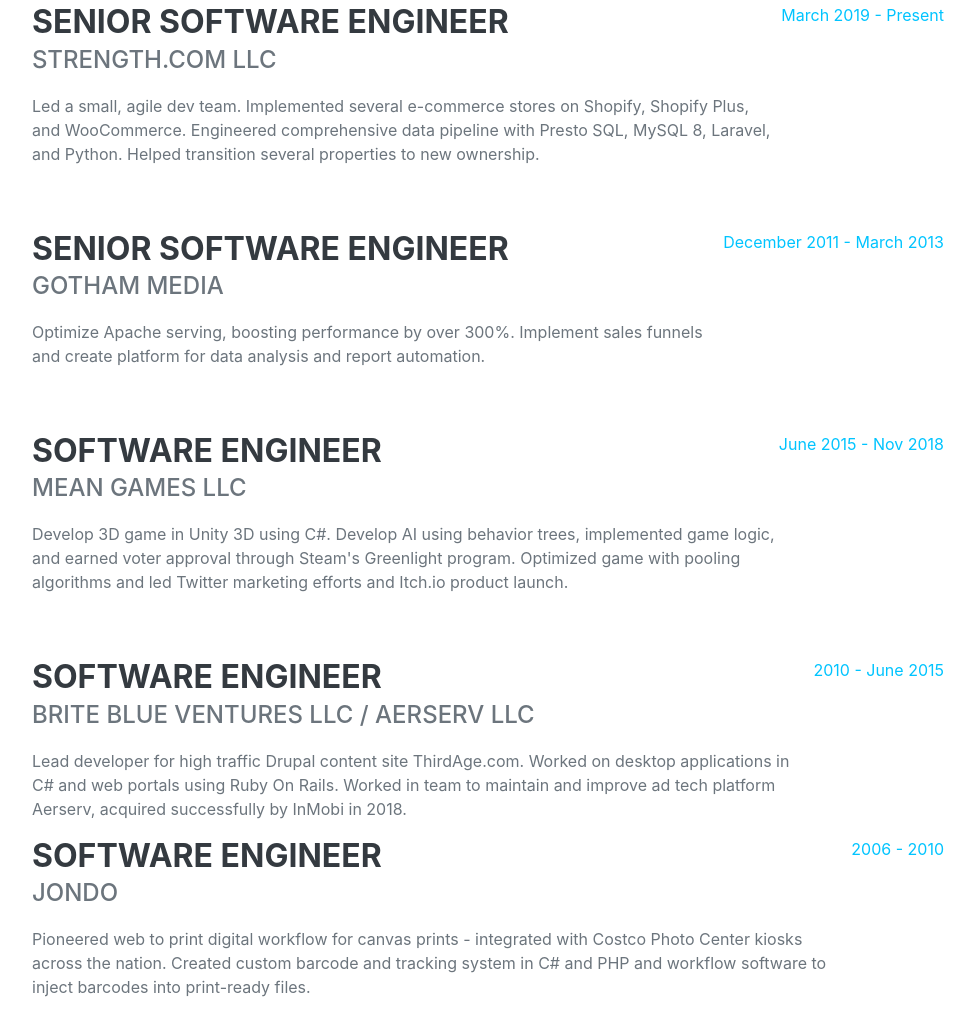
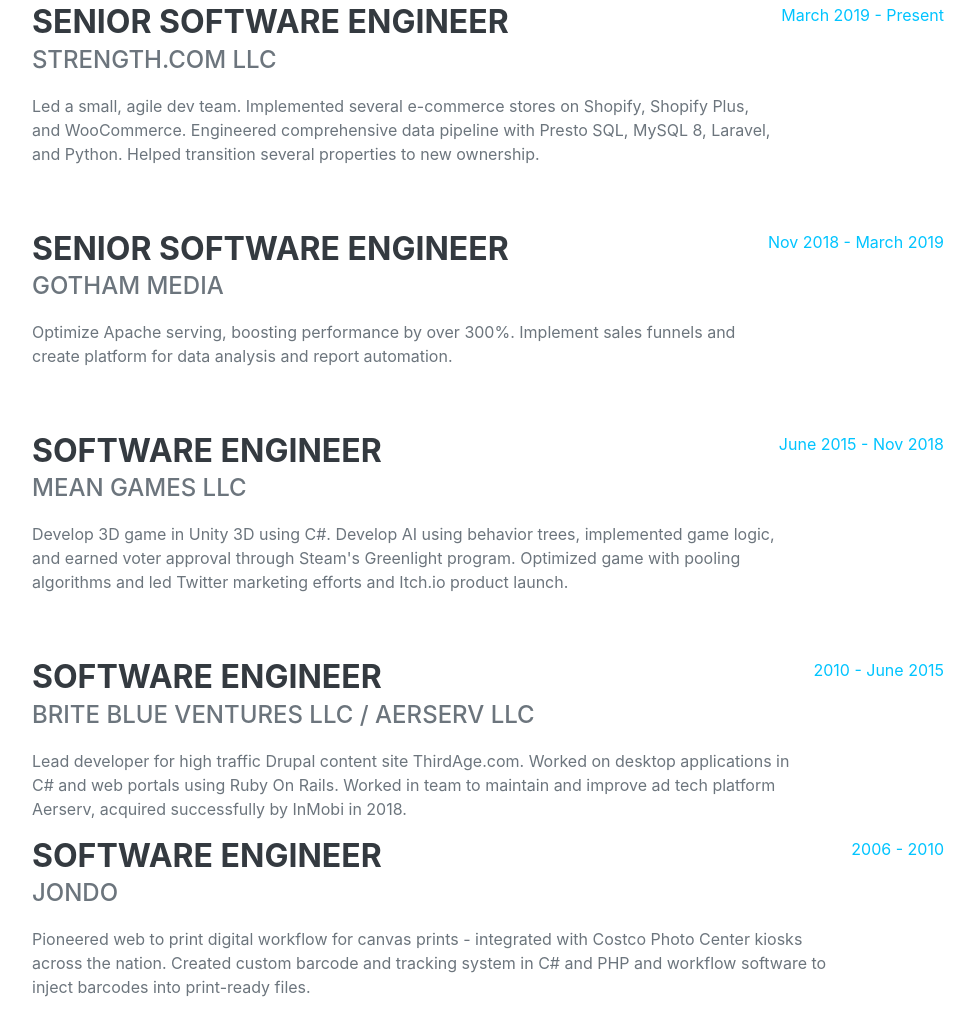
Before and after one commit to eric-koyanagi/personal-site, a plain HTML site: page index.html in a window 1280 px wide. Shown: the part 993-2022 px from the top of the page, without its empty margins (288-1262 px from the left). Drawn offline with nearby package versions, Linux system fonts and the light colour scheme; a web font is replaced by a local one.

Commit message:
fix dates for gotham

```diff
--- a/index.html
+++ b/index.html
@@ -79,7 +79,7 @@
                             <div class="subheading mb-3">Gotham Media</div>
                             <p>Optimize Apache serving, boosting performance by over 300%. Implement sales funnels and create platform for data analysis and report automation.</p>
                         </div>
-                        <div class="flex-shrink-0"><span class="text-primary">December 2011 - March 2013</span></div>
+                        <div class="flex-shrink-0"><span class="text-primary">Nov 2018 - March 2019</span></div>
                     </div>
                     <div class="d-flex flex-column flex-md-row justify-content-between mb-5">
                         <div class="flex-grow-1">
```
Also changed, not shown: 1 other file.
